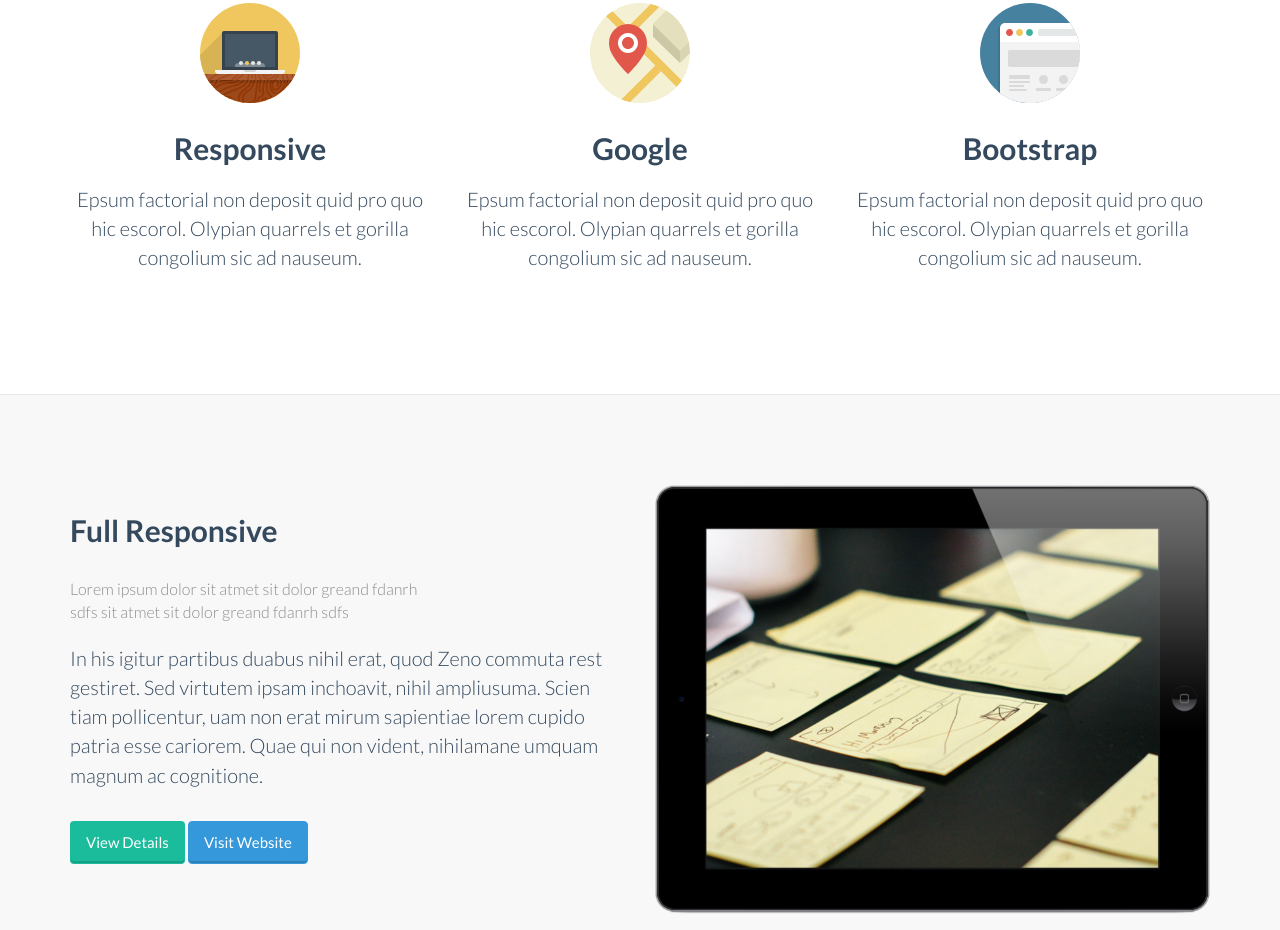
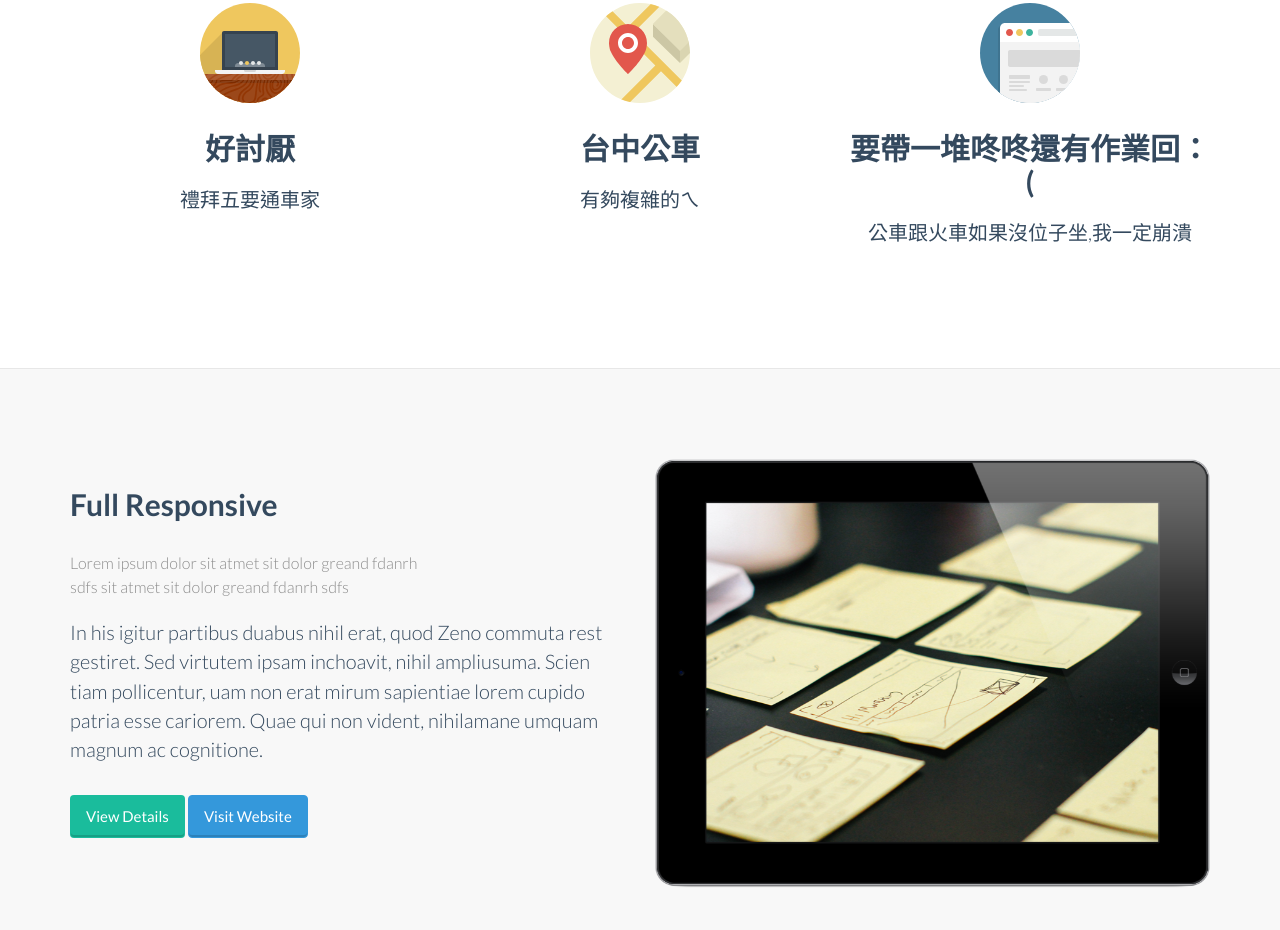
Before and after one commit to chun1110/webex, a plain HTML site: page index.html in a window 1280 px wide. Shown: the part 1479-2409 px from the top of the page. Drawn offline with Linux system fonts and the light colour scheme.

Commit message:
update intro

```diff
--- a/index.html
+++ b/index.html
@@ -143,22 +143,22 @@
 
 				<div class="col-sm-4  wow fadeInDown text-center">
 				  <img class="rotate" src="img/icon/laptop.svg" alt="Generic placeholder image">
-				  <h3>Responsive</h3>
-				  <p class="lead">Epsum factorial non deposit quid pro quo hic escorol. Olypian quarrels et gorilla congolium sic ad nauseum. </p>
+				  <h3>好討厭</h3>
+				  <p class="lead">禮拜五要通車家 </p>
 				 <!-- <p><a class="btn btn-embossed btn-primary view" role="button">View Details</a></p> -->
 				</div><!-- /.col-lg-4 -->
 
 				<div class="col-sm-4 wow fadeInDown text-center">
 				  <img  class="rotate" src="img/icon/map.svg" alt="Generic placeholder image">
-				   <h3>Google</h3>
-				   <p class="lead">Epsum factorial non deposit quid pro quo hic escorol. Olypian quarrels et gorilla congolium sic ad nauseum. </p>
+				   <h3>台中公車</h3>
+				   <p class="lead">有夠複雜的ㄟ</p>
 				   <!-- <p><a class="btn btn-embossed btn-primary view" role="button">View Details</a></p> -->
 				</div><!-- /.col-lg-4 -->
 
 				<div class="col-sm-4 wow fadeInDown text-center">
 				  <img  class="rotate" src="img/icon/browser.svg" alt="Generic placeholder image">
-				   <h3>Bootstrap</h3>
-				 <p class="lead">Epsum factorial non deposit quid pro quo hic escorol. Olypian quarrels et gorilla congolium sic ad nauseum. </p>
+				   <h3>要帶一堆咚咚還有作業回：(</h3>
+				 <p class="lead">公車跟火車如果沒位子坐,我一定崩潰 </p>
 				  <!-- <p><a class="btn btn-embossed btn-primary view" role="button">View Details</a></p> -->
 				</div><!-- /.col-lg-4 -->
 
```
